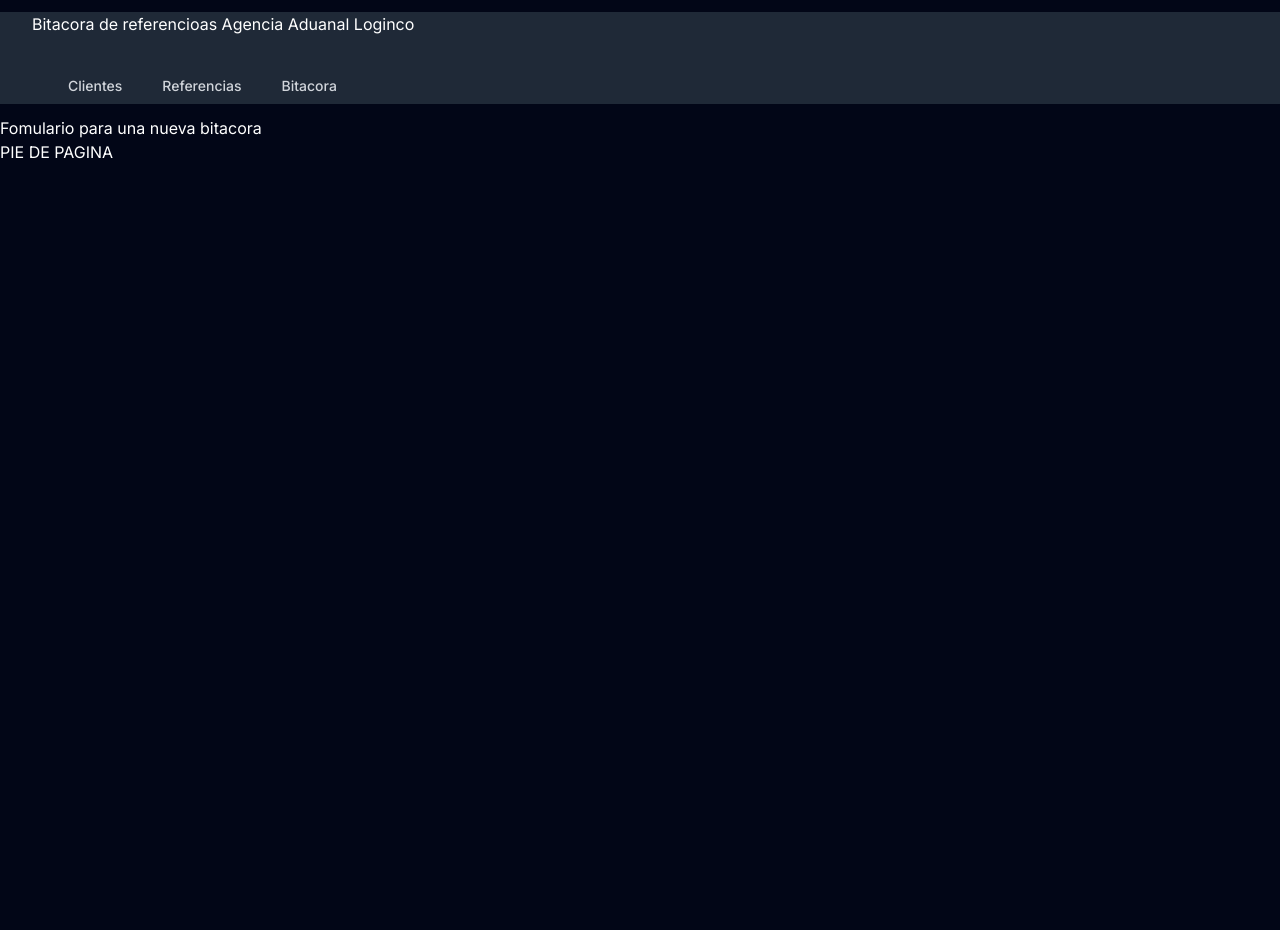
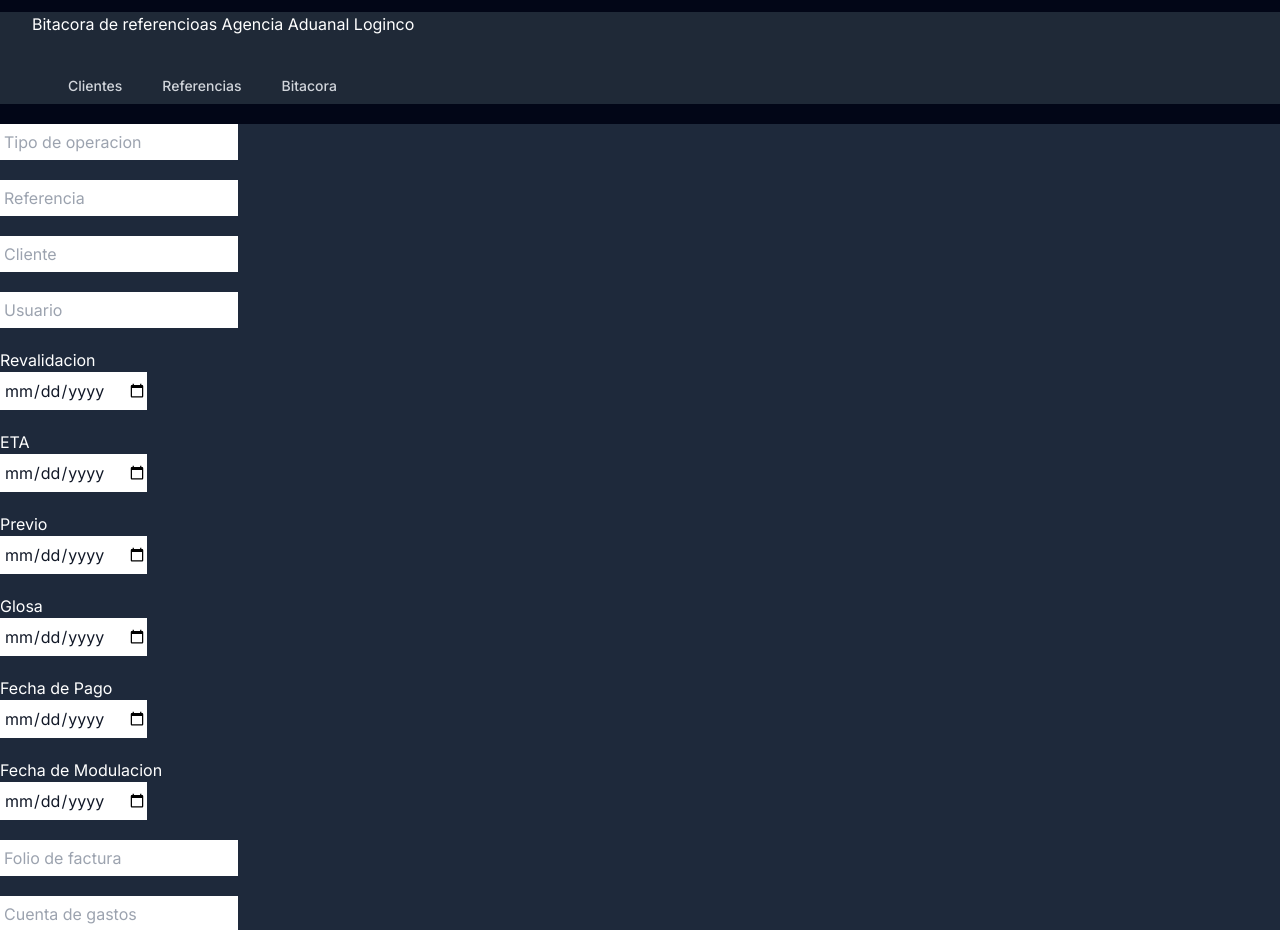
Before and after one commit to xoyoc/DemoBitacora, a Next.js app: page /bitacora/nueva in a window 1280 px wide. Shown: the top 930 px of the page. Before the commit the page ends 800 px from the top, so only its background shows below. Built offline with nearby package versions, Linux system fonts and the light colour scheme.

Commit message:
Modulo de bitacora

```diff
--- a/src/app/bitacora/nueva/page.jsx
+++ b/src/app/bitacora/nueva/page.jsx
@@ -1,3 +1,173 @@
 export default function NewLogbook() {
-    return <h1>Fomulario para una nueva bitacora</h1>
+    return (
+      <div className="h-screen">
+        <form
+          className="bg-slate-800 p10 flex-row justify-center items-center"
+          onSubmit=''//{onSubmit}
+        >
+          <div className="mt-5">
+            <input
+              placeholder="Tipo de operacion"
+              type="text"
+              name="tipooperacion"
+              id="tipooperacion"
+              className="block flex-1 border-0 py-1.5 pl-1 text-gray-900 placeholder:text-gray-400 focus:ring-0"
+/*               onChange={(e) => setContainer(e.target.value)}
+              value={container} */
+            />
+          </div>
+          <div className="mt-5">
+            <input
+              placeholder="Referencia"
+              type="text"
+              name="referencia"
+              id="referencia"
+              className="block flex-1 border-0 py-1.5 pl-1 text-gray-900 placeholder:text-gray-400 focus:ring-0"
+/*               onChange={(e) => setContainer(e.target.value)}
+              value={container} */
+            />
+          </div>
+          <div className="mt-5">
+            <input
+              placeholder="Cliente"
+              type="text"
+              name="container"
+              id="container"
+              className="block flex-1 border-0 py-1.5 pl-1 text-gray-900 placeholder:text-gray-400 focus:ring-0"
+/*               onChange={(e) => setContainer(e.target.value)}
+              value={container} */
+            />
+          </div>
+          <div className="mt-5">
+            <input
+              placeholder="Usuario"
+              type="text"
+              name="container"
+              id="container"
+              className="block flex-1 border-0 py-1.5 pl-1 text-gray-900 placeholder:text-gray-400 focus:ring-0"
+/*               onChange={(e) => setContainer(e.target.value)}
+              value={container} */
+            />
+          </div>
+          <div className="mt-5">
+            <label htmlFor="">Revalidacion</label>
+            <input
+              placeholder="Revalidacion"
+              type="date"
+              name="revalidacion"
+              id="revalidacion"
+              className="block flex-1 border-0 py-1.5 pl-1 text-gray-900 placeholder:text-gray-400 focus:ring-0"
+/*               onChange={(e) => setContainer(e.target.value)}
+              value={container} */
+            />
+          </div>
+          <div className="mt-5">
+            <label htmlFor="">ETA</label>
+            <input
+              placeholder="ETA"
+              type="date"
+              name="eta"
+              id="eta"
+              className="block flex-1 border-0 py-1.5 pl-1 text-gray-900 placeholder:text-gray-400 focus:ring-0"
+/*               onChange={(e) => setContainer(e.target.value)}
+              value={container} */
+            />
+          </div>
+          <div className="mt-5">
+            <label htmlFor="">Previo</label>
+            <input
+              placeholder="Previo"
+              type="date"
+              name="previo"
+              id="previo"
+              className="block flex-1 border-0 py-1.5 pl-1 text-gray-900 placeholder:text-gray-400 focus:ring-0"
+/*               onChange={(e) => setContainer(e.target.value)}
+              value={container} */
+            />
+          </div>
+          <div className="mt-5">
+            <label htmlFor="">Glosa</label>
+            <input
+              placeholder="Glosa"
+              type="date"
+              name="glosa"
+              id="glosa"
+              className="block flex-1 border-0 py-1.5 pl-1 text-gray-900 placeholder:text-gray-400 focus:ring-0"
+/*               onChange={(e) => setContainer(e.target.value)}
+              value={container} */
+            />
+          </div>
+          <div className="mt-5">
+            <label htmlFor="">Fecha de Pago</label>
+            <input
+              placeholder="Fecha de pago"
+              type="date"
+              name="datepay"
+              id="datepay"
+              className="block flex-1 border-0 py-1.5 pl-1 text-gray-900 placeholder:text-gray-400 focus:ring-0"
+/*               onChange={(e) => setContainer(e.target.value)}
+              value={container} */
+            />
+          </div>
+          <div className="mt-5">
+            <label htmlFor="">Fecha de Modulacion</label>
+            <input
+              placeholder="Fecha de modulacion"
+              type="date"
+              name="datemodu"
+              id="datemodu"
+              className="block flex-1 border-0 py-1.5 pl-1 text-gray-900 placeholder:text-gray-400 focus:ring-0"
+/*               onChange={(e) => setContainer(e.target.value)}
+              value={container} */
+            />
+          </div>
+          <div className="mt-5">
+            <input
+              placeholder="Folio de factura"
+              type="text"
+              name="container"
+              id="container"
+              className="block flex-1 border-0 py-1.5 pl-1 text-gray-900 placeholder:text-gray-400 focus:ring-0"
+/*               onChange={(e) => setContainer(e.target.value)}
+              value={container} */
+            />
+          </div>
+          <div className="mt-5">
+            <input
+              placeholder="Cuenta de gastos"
+              type="text"
+              name="container"
+              id="container"
+              className="block flex-1 border-0 py-1.5 pl-1 text-gray-900 placeholder:text-gray-400 focus:ring-0"
+/*               onChange={(e) => setContainer(e.target.value)}
+              value={container} */
+            />
+          </div>
+          <div className="flex justify-between">
+            <button
+              className="mt-3 bg-blue-500 hover:bg-blue-700 text-white font-bold py-2 px-4 rounded"
+              type="submit"
+            >
+              Guardar Referencia
+            </button>
+{/*             {
+              params.id && ( */}
+                <button
+/*                   className="mt-3 bg-red-500 hover:bg-red-700 text-white font-bold py-2 px-4 rounded"
+                  type="button"
+                  onClick={ async () => {
+                    const res = await fetch(`/api/referencias/${params.id}`,{method: 'DELETE'})
+                    const data = await res.json()
+                    router.refresh()
+                    router.push("/referencias")
+                  }} */
+                >
+                  Eliminar
+                </button>
+{/*               )
+            } */}
+          </div>
+        </form>
+      </div>
+    )
   }
--- a/src/app/bitacora/page.jsx
+++ b/src/app/bitacora/page.jsx
@@ -1,3 +1,5 @@
+import Link from "next/link"
+
 export default function ListLogbook() {
     return (
       <div className="bg-slate-400 w-full md:w-auto h-screen">
@@ -6,9 +8,9 @@ export default function ListLogbook() {
           <h2 className="text-2xl">Listado de Bitacora</h2>
         </div>
         <div>
-          <div href='clientes/nuevo' className="my-5 mx-5 bg-blue-500 hover:bg-blue-700 text-white font-bold py-2 px-4 rounded">
+          <Link href='bitacora/nueva' className="my-5 mx-5 bg-blue-500 hover:bg-blue-700 text-white font-bold py-2 px-4 rounded">
             Crear Bitacora
-          </div>
+          </Link>
         </div>
       </div>
       <table className="border-separate border-spacing-2 border border-slate-800 w-3/4 mx-20">
--- a/src/app/clientes/nuevo/page.jsx
+++ b/src/app/clientes/nuevo/page.jsx
@@ -5,9 +5,9 @@ import { useEffect, useState } from "react"
 
 export default function NewClient({params}) {
   const router = useRouter()
-  const [name, setName] = useState(" ")
-  const [rfc, setRfc] = useState(" ")
-  const [email, setEmail] = useState(" ")
+  const [name, setName] = useState("")
+  const [rfc, setRfc] = useState("")
+  const [email, setEmail] = useState("")
   useEffect(() => {
     if(params.id){
       fetch(`/api/clientes/${params.id}`)
--- a/src/app/referencias/nueva/page.jsx
+++ b/src/app/referencias/nueva/page.jsx
@@ -7,16 +7,14 @@ import { useEffect, useState } from "react"
 
 export default async function NewReferencia({params}) {
   const router = useRouter()
-  const [referencia, setRefernecia] = useState(" ")
-  const [pedimento, setPedimento] = useState(" ")
-  const [container, setContainer] = useState(" ")
+  //const [referencia, setRefernecia] = useState("")
+  //const [pedimento, setPedimento] = useState("")
+  const [container, setContainer] = useState("")
   useEffect(() => {
     if(params.id){
       fetch(`/api/referencias/${params.id}`)
         .then(res => res.json())
         .then(data => {
-          setRefernecia(data.referencia)
-          setPedimento(data.pedimento)
           setContainer(data.container)
         })
     }
```
Also changed, not shown: 2 other files (tests, documents, lock files or other folders).
